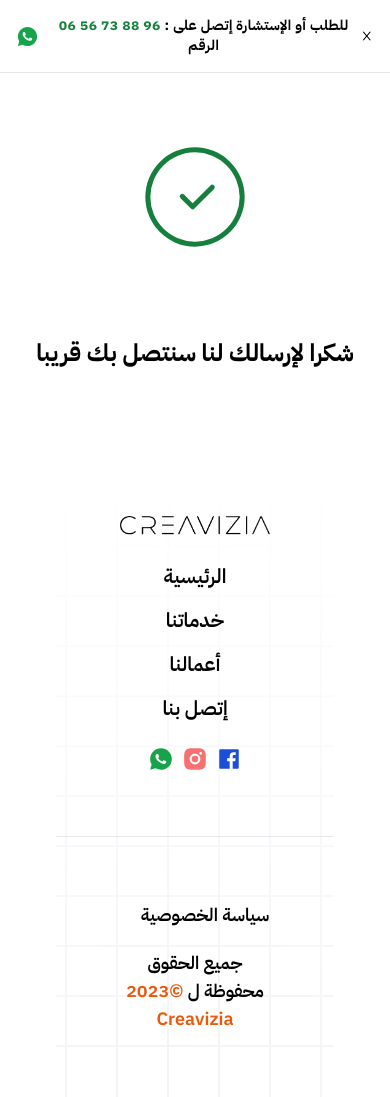
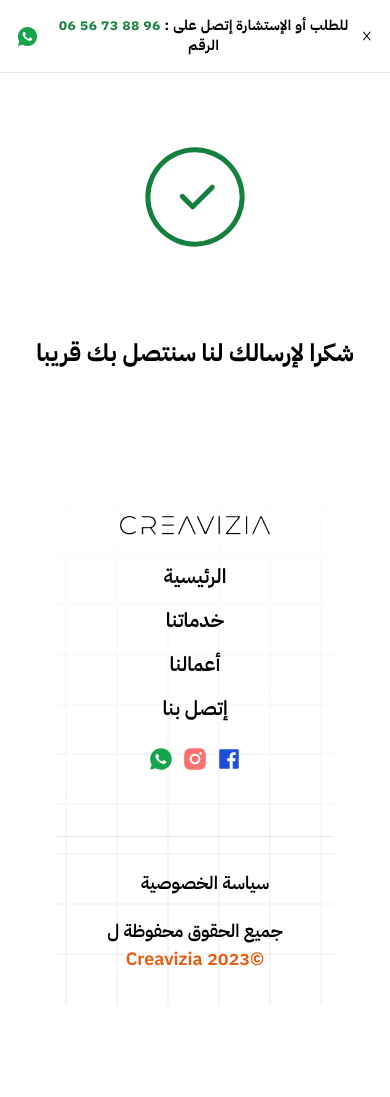
Before and after one commit to hamzaouzin99/creavizia, a Next.js app: page /thank-you in a window 390 px wide. After the commit the page ends 1005 px from the top, so only its background shows below. Built offline with nearby package versions, Linux system fonts and the light colour scheme.

Commit message:
Some Changes Again

```diff
--- a/app/Components/Footer.jsx
+++ b/app/Components/Footer.jsx
@@ -30,7 +30,7 @@ const Footer = () => {
                 <Link href='https://wa.me/212656738896'><RiWhatsappFill size={26} className='text-green-600'/></Link>
             </div>
         </div>
-        <div className='grid grid-cols-1 gap-5  text-center lg:grid-cols-3 p-16  justify-center items-center'>
+        <div className='grid grid-cols-1 gap-5  text-center lg:grid-cols-3 p-8 lg:p-16  justify-center items-center'>
 
             <div className='lg:mr-auto '>
                 <Link className='text-center text-lg font-semibold ' href="/">سياسة الخصوصية</Link>
```
